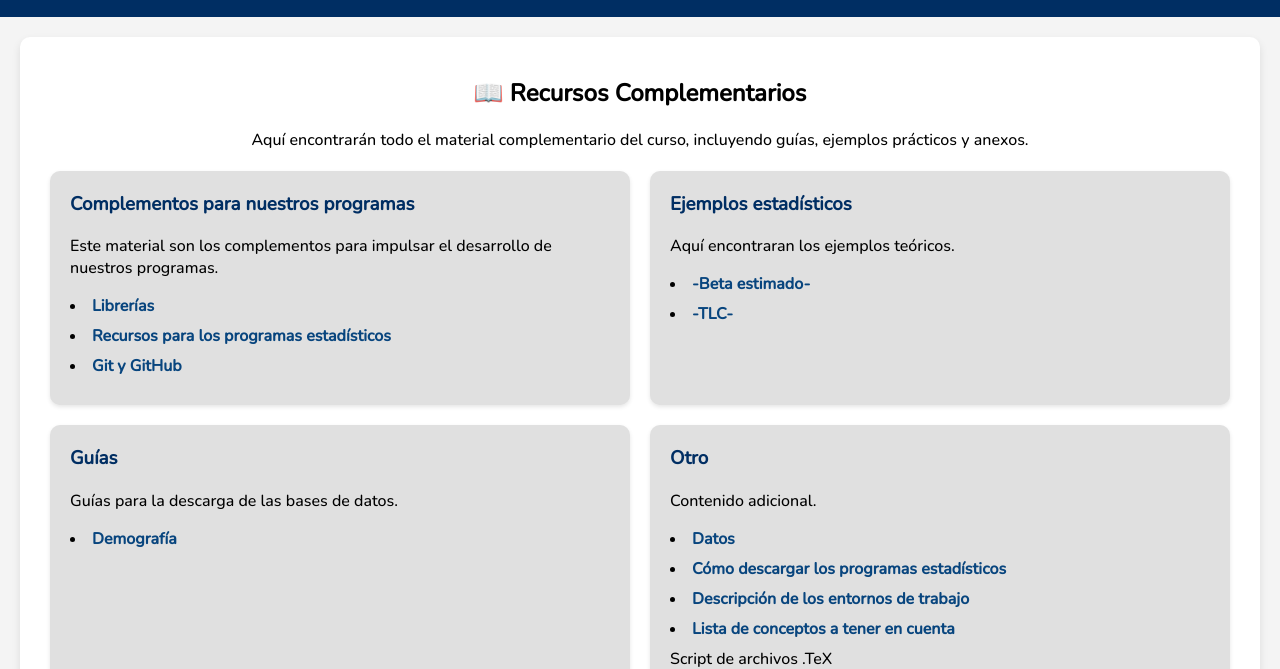
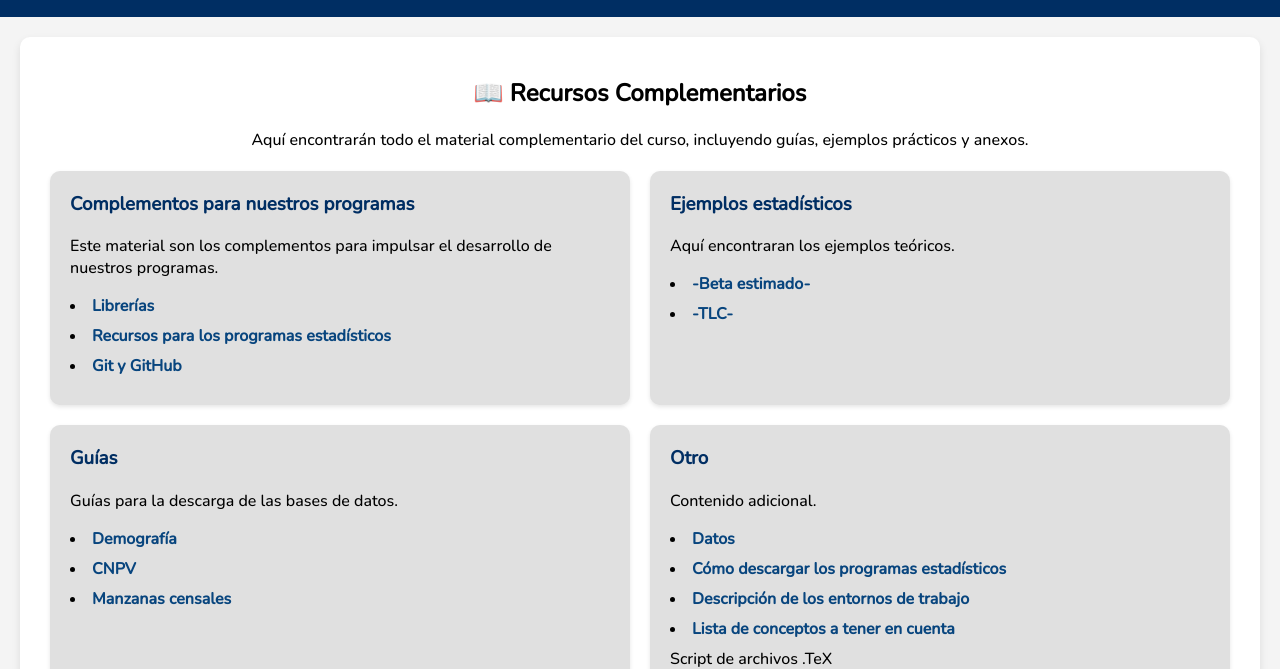
Before and after one commit to NicolasGP01/Analitica_de_datos-para_las_empresasNGP, a plain HTML site: page material.html in a window 1280 px wide. Shown: the part 131-800 px from the top of the page. Drawn offline with nearby package versions, Linux system fonts and the light colour scheme.

Commit message:
Update material.html

```diff
--- a/material.html
+++ b/material.html
@@ -119,6 +119,8 @@
         <h3>Guías</h3>
         <p>Guías para la descarga de las bases de datos.</p>
         <li><a href="docs/Material_de_apoyo/1G.pdf" target="_blank">Demografía</a></li>
+        <li><a href="docs/Material_de_apoyo/2G.pdf" target="_blank">CNPV</a></li>
+        <li><a href="docs/Material_de_apoyo/3G.pdf" target="_blank">Manzanas censales</a></li>
       </div>
 
       <div class="cuadro">
```
